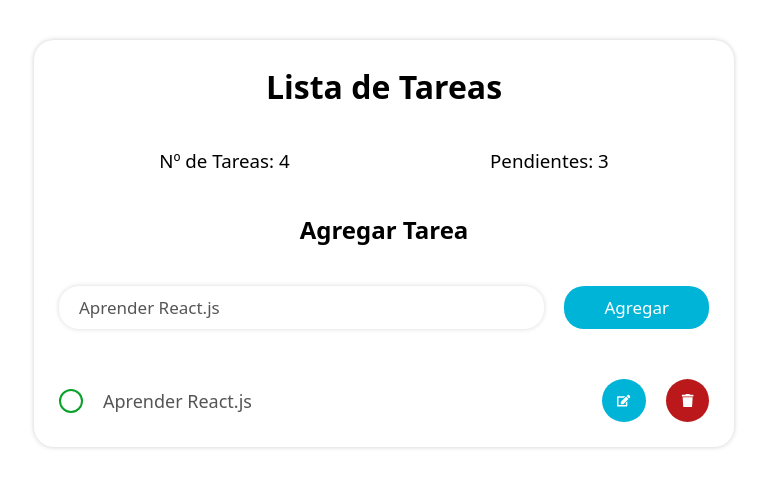
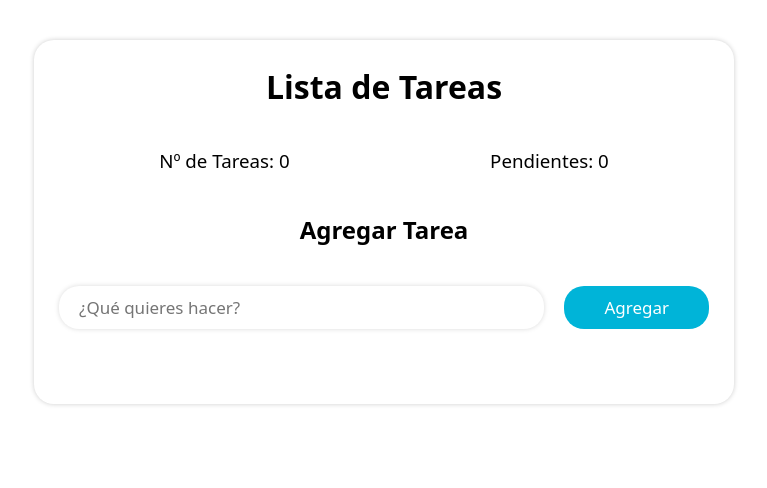
Before and after one commit to Pancratzia/Pancratzfrontend-mini-challenges, a React (Vite) app in the folder 14-ToDoList/: page / in a window 1280 px wide. Shown: the top 488 px of the page, without its empty margins (256-1023 px from the left). Built offline with nearby package versions, Linux system fonts and the light colour scheme.

Commit message:
Adding todos done. Deleting todos correctly

```diff
--- a/14-ToDoList/src/App.jsx
+++ b/14-ToDoList/src/App.jsx
@@ -20,16 +20,21 @@ function App() {
         <h1>Lista de Tareas</h1>
 
         <div className="counter-todos">
-          <h3>Nº de Tareas: 4</h3>
-          <h3>Pendientes: 3</h3>
+          <h3>Nº de Tareas: {todosCount}</h3>
+          <h3>Pendientes: {pendingTodosCount}</h3>
         </div>
 
         <div className="add-todo">
           <h3>Agregar Tarea</h3>
-          <TodoAdd />
+          <TodoAdd handleNewTodo={handleNewTodo} />
         </div>
 
-        <TodoList />
+        <TodoList
+          todos={todos}
+          handleDeleteTodo={handleDeleteTodo}
+          handleCompleteTodo={handleCompleteTodo}
+          handleUpdateTodo={handleUpdateTodo}
+        />
       </div>
     </>
   );
--- a/14-ToDoList/src/components/TodoAdd.jsx
+++ b/14-ToDoList/src/components/TodoAdd.jsx
@@ -1,11 +1,34 @@
-const TodoAdd = () => {
+import { useForm } from "../hooks/useForm";
+
+const TodoAdd = ({ handleNewTodo }) => {
+
+  const { description, onInputChange, onResetForm } = useForm({
+    description: ''
+  });
+
+  const onFormSubmit = (e) => {
+    e.preventDefault();
+
+    if (description.trim().length <= 1) return;
+
+    let newTodo = {
+      id: new Date().getTime(),
+      description: description,
+      done: false,
+    }
+
+    handleNewTodo(newTodo);
+    onResetForm();
+  }
+
   return (
-    <form>
+    <form onSubmit={onFormSubmit}>
       <input
         type="text"
         className="input-add"
         name="description"
-        value="Aprender React.js"
+        value={description}
+        onChange={onInputChange}
         placeholder="¿Qué quieres hacer?"
       />
 
--- a/14-ToDoList/src/components/TodoItem.jsx
+++ b/14-ToDoList/src/components/TodoItem.jsx
@@ -1,17 +1,28 @@
-import {FaTrash} from 'react-icons/fa'
-import TodoUpdate from './TodoUpdate'
-const TodoItem = () => {
+import { FaTrash } from "react-icons/fa";
+import TodoUpdate from "./TodoUpdate";
+
+const TodoItem = ({
+	todo,
+	handleUpdateTodo,
+	handleDeleteTodo,
+	handleCompleteTodo,
+}) => {
 	return (
 		<li>
-        <span>
-            <label htmlFor="" className="container-done"></label>
+			<span onClick={() => handleCompleteTodo(todo.id)}>
+				<label
+					className={`container-done`}
+				></label>
 			</span>
-        <TodoUpdate />
-        <button className="btn-delete">
+			<TodoUpdate todo={todo} handleUpdateTodo={handleUpdateTodo} />
+			<button
+				className='btn-delete'
+				onClick={() => handleDeleteTodo(todo.id)}
+			>
 				<FaTrash />
 			</button>
 		</li>
-  )
-}
+	);
+};
 
-export default TodoItem
+export default TodoItem;
--- a/14-ToDoList/src/components/TodoList.jsx
+++ b/14-ToDoList/src/components/TodoList.jsx
@@ -1,11 +1,26 @@
 import TodoItem from "./TodoItem";
 
-const TodoList = () => {
+const TodoList = ({
+  todos,
+  handleDeleteTodo,
+  handleCompleteTodo,
+  handleUpdateTodo,
+}) => {
+
+  console.log(todos);
   return (
     <ul>
-      <TodoItem />
+      {todos.map((todo) => (
+        <TodoItem
+          key={todo.id}
+          todo={todo}
+          handleDeleteTodo={handleDeleteTodo}
+          handleCompleteTodo={handleCompleteTodo}
+          handleUpdateTodo={handleUpdateTodo}
+        />
+      ))}
     </ul>
-  )
-}
+  );
+};
 
 export default TodoList;
--- a/14-ToDoList/src/components/TodoUpdate.jsx
+++ b/14-ToDoList/src/components/TodoUpdate.jsx
@@ -1,13 +1,15 @@
 import { FaEdit } from "react-icons/fa"
 
-const TodoUpdate = () => {
+const TodoUpdate = ( { todo, handleUpdateTodo} ) => {
+
+
   return (
     <form>
       <input
         type="text"
         className="input-update"
         name="description"
-        value="Aprender React.js"
+        value={todo.description}
         placeholder="¿Qué quieres hacer?"
       />
 
--- /dev/null
+++ b/14-ToDoList/src/hooks/useForm.js
@@ -0,0 +1,28 @@
+import { useState } from "react";
+
+export const useForm = (initialForm = {}) => {
+
+    const [formState, setFormState] = useState(initialForm);
+
+    const onInputChange = (e) => {
+        const name = e.target.name;
+        const value = e.target.value;
+
+        setFormState({
+            ...formState,
+            [name]: value
+        })
+    }
+
+    const onResetForm = () => {
+        setFormState(initialForm);
+    }
+
+    return{
+        ...formState,
+        formState,
+        onInputChange,
+        onResetForm
+    }
+
+}
```
Lines whose indentation alone changed are shown as unchanged.
